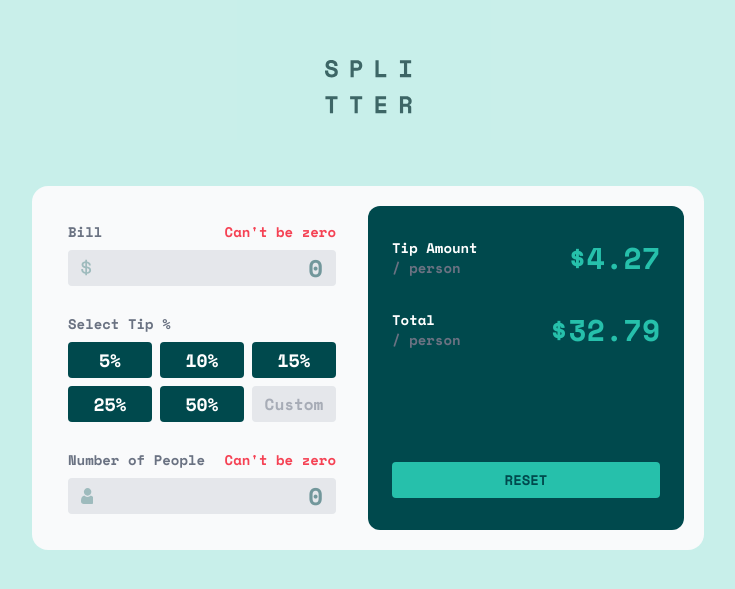
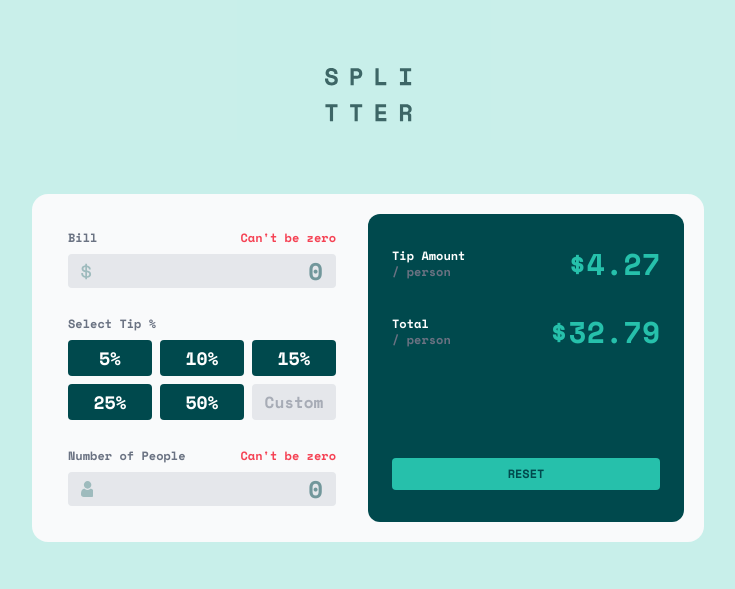
Before and after one commit to AIY7788/tip-calculator-app-main, a React (Vite) app: page / in a window 1280 px wide. Shown: the part 115-704 px from the top of the page, without its empty margins (272-1007 px from the left). Built offline with nearby package versions, Linux system fonts and the light colour scheme.

Commit message:
Updated font size

```diff
--- a/src/App.tsx
+++ b/src/App.tsx
@@ -4,7 +4,7 @@ import TipSummary from "./components/TipSummary";
 
 const App = () => {
   return (
-    <main className="font-space-mono text-sm text-gray-500 bg-primary/25 min-h-screen sm:flex sm:flex-col sm:items-center sm:justify-center sm:gap-8">
+    <main className="font-space-mono text-xs text-gray-500 bg-primary/25 min-h-screen sm:flex sm:flex-col sm:items-center sm:justify-center sm:gap-8">
       <div className="flex justify-center py-10">
         <Logo />
       </div>
```
